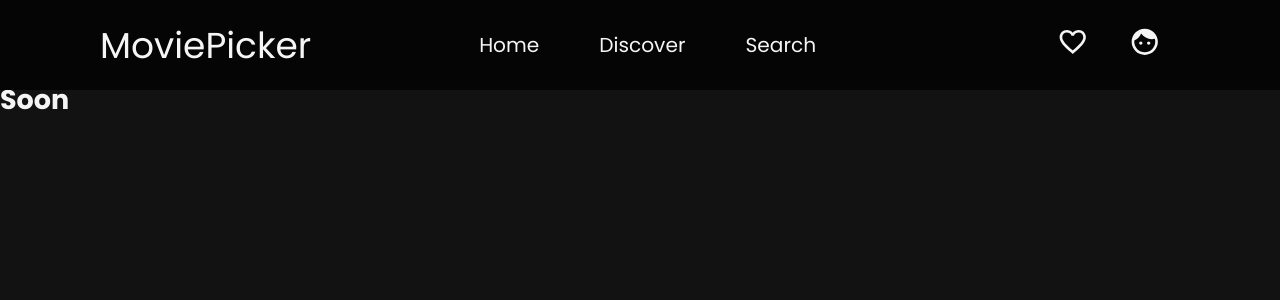
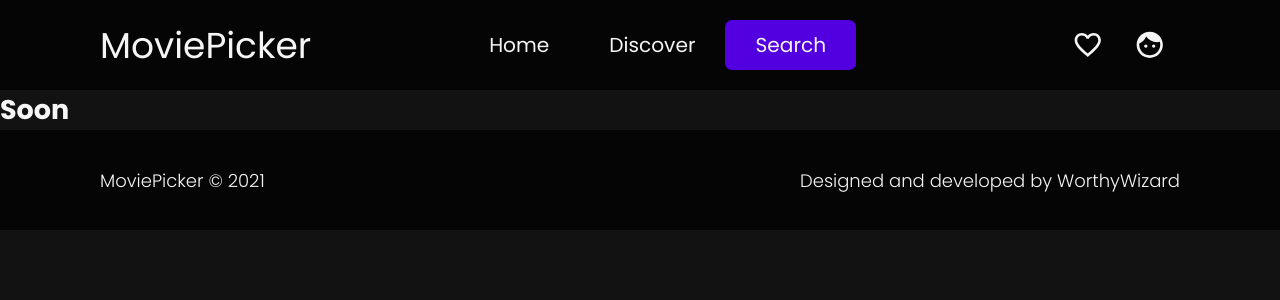
Before and after one commit to WorthyWizard/movie-picker, a React (Create React App) app: page /search in a window 1280 px wide. Shown: the top 300 px of the page. Built offline with nearby package versions, Linux system fonts and the light colour scheme; no server answers.

Commit message:
Footer layout / Header fixes

```diff
--- a/src/App.css
+++ b/src/App.css
@@ -41,7 +41,7 @@
 }
 
 body {
-  margin-top: 80px;
+  margin-top: 90px;
   background-color: var(--dark);
   position: relative;
 }
@@ -54,3 +54,7 @@ body, input {
 a {
   color: var(--text-light);
 }
+
+main {
+  min-height: (100vh - 190px);
+}
--- a/src/App.js
+++ b/src/App.js
@@ -1,12 +1,16 @@
 import './App.css';
 import Header from './components/Header/Header';
+import Footer from './components/Footer/Footer';
 import Home from './pages/Home/Home';
 
 function App() {
   return (
-    <div>
+    <div id='page'>
       <Header />
-      <Home />
+      <main>
+        <Home />
+      </main>
+      <Footer />
     </div>
   );
 }
--- /dev/null
+++ b/src/components/Footer/Footer.js
@@ -0,0 +1,16 @@
+import React from 'react';
+
+import s from './Footer.module.css';
+
+const Footer = () => {
+  return (
+    <footer className={s.Footer}>
+      <div className={s.FooterInner}>
+        <p className={s.CopyRight}>MoviePicker &copy; 2021</p>
+        <p className={s.Developer}>Designed and developed by WorthyWizard</p>
+      </div>
+    </footer>
+  );
+};
+
+export default Footer;
--- /dev/null
+++ b/src/components/Footer/Footer.module.css
@@ -0,0 +1,21 @@
+.Footer {
+  height: 100px;
+  background-color: var(--darker);
+  padding: 0 100px;
+}
+
+.FooterInner {
+  height: 100%;
+  display: flex;
+  align-items: center;
+  justify-content: space-between;
+}
+
+.CopyRight {
+  margin-right: 30px;
+}
+
+.FooterInner p {
+  font-size: 1rem;
+  font-weight: 300;
+}
--- a/src/components/Header/Header.js
+++ b/src/components/Header/Header.js
@@ -7,28 +7,28 @@ import { Face } from '@material-ui/icons';
 
 const Header = () => {
   return (
-    <div className={s.Header}>
+    <header className={s.Header}>
       <div className={s.HeaderInner}>
         <div className={s.HeaderContent}>
-          <h1 className={s.HeaderLogo}>MoviePicker</h1>
+          <h1><NavLink className={s.HeaderLogo} exact to='/'>MoviePicker</NavLink></h1>
           <nav>
             <ul>
-              <li><NavLink activeClassName="active-menu-item" exact to='/'>Home</NavLink></li>
-              <li><NavLink activeClassName="active" to='/discover'>Discover</NavLink></li>
-              <li><NavLink activeClassName="active" to='/search'>Search</NavLink></li>
+              <li><NavLink activeClassName={s.active} exact to='/'>Home</NavLink></li>
+              <li><NavLink activeClassName={s.active} to='/discover'>Discover</NavLink></li>
+              <li><NavLink activeClassName={s.active} to='/search'>Search</NavLink></li>
             </ul>
           </nav>
           <div className={s.HeaderUserBlock}>
             <div className={s.WatchlistIcon}>
-              <NavLink to='/watchlist'><FavoriteBorderOutlined /></NavLink>
+              <NavLink activeClassName={s.active} to='/watchlist'><FavoriteBorderOutlined /></NavLink>
             </div>
             <div className={s.AccountIcon}>
-              <NavLink to='/account'><Face /></NavLink>
+              <NavLink activeClassName={s.active} to='/account'><Face /></NavLink>
             </div>
           </div>
         </div>
       </div>
-    </div>
+    </header>
   );
 };
 
--- a/src/components/Header/Header.module.css
+++ b/src/components/Header/Header.module.css
@@ -11,6 +11,10 @@
   font-size: 2rem;
   margin-right: 50px;
   font-weight: 400;
+}
+
+.Header .HeaderLogo {
+  text-decoration: none;
 }
 
 .Header nav {
@@ -37,8 +41,7 @@
   text-decoration: none;
 }
 
-.active-menu-item {
-  padding: 10px 30px;
+.active {
   border-radius: 7px;
   background-color: var(--accent);
 }
@@ -63,7 +66,11 @@
 }
 
 .HeaderUserBlock a {
-  padding: 10px 20px;
+  padding: 15px;
+}
+
+.HeaderUserBlock svg {
+  vertical-align: middle;
 }
 
 .Header .WatchlistIcon svg {
--- a/src/pages/Home/Home.js
+++ b/src/pages/Home/Home.js
@@ -2,7 +2,7 @@ import React from "react";
 import { connect } from 'react-redux';
 import { getMovies } from './state/homeActions';
 
-const Home = (props) => {
+const Home = ({ }) => {
 
   return (
     <>
```
Also changed, not shown: src/components/Fullsize Movie/FullsizeMovie.js (added, +17 -0 lines), src/components/Fullsize Movie/FullsizeMovie.module.css (added), 1 other file (tests, documents, lock files or other folders).
